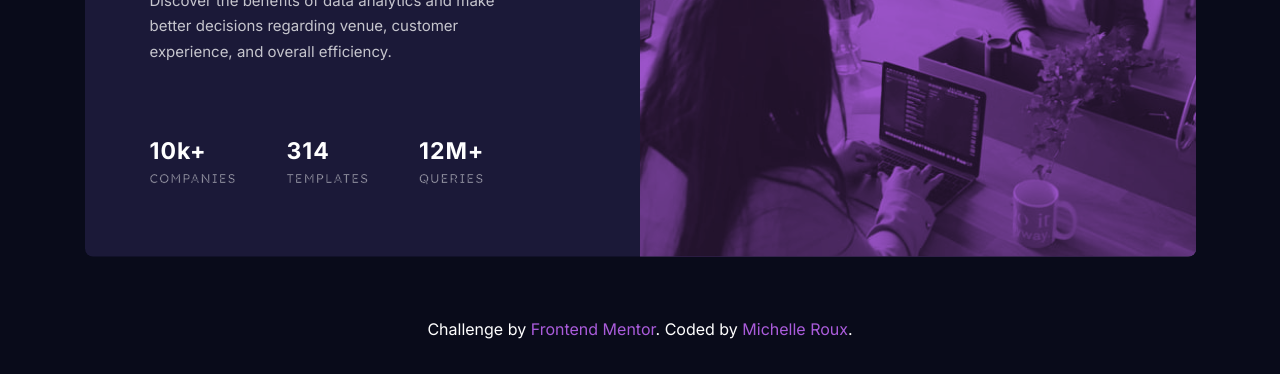
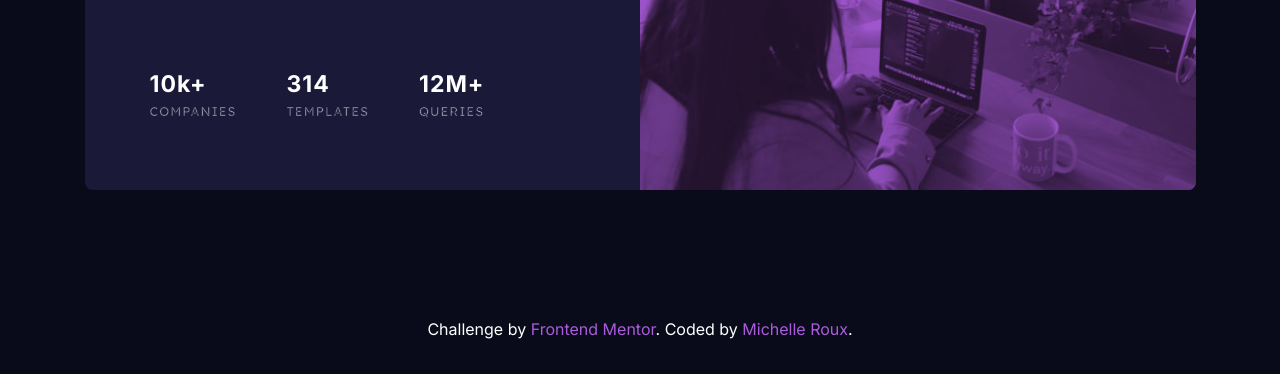
Before and after one commit to mcdulingm/stats-preview-card, a plain HTML site: page index.html in a window 1280 px wide. Shown: the part 434-808 px from the top of the page. Drawn offline with Linux system fonts and the light colour scheme.

Commit message:
Updating margin

```diff
--- a/css/style.css
+++ b/css/style.css
@@ -136,11 +136,7 @@ ul li span {
 @media screen and (min-width: 780px) {
 
 	.statscard {
-	transform: translateY(30%);
-    	-ms-transform: translateY(30%);
-    	-moz-transform: translateY(30%);
-    	-webkit-transform: translateY(30%);
-    	-o-transform: translateY(30%);
+	margin: 11.0625rem auto;
 	}
 
 	ul {
@@ -171,11 +167,6 @@ ul li span {
 		width: 90%;
 		max-height: 447px;
 		overflow: hidden;
-		transform: translateY(50%);
-    	-ms-transform: translateY(50%);
-    	-moz-transform: translateY(50%);
-    	-webkit-transform: translateY(50%);
-    	-o-transform: translateY(50%);
 	}
 
 	h2 {
```
